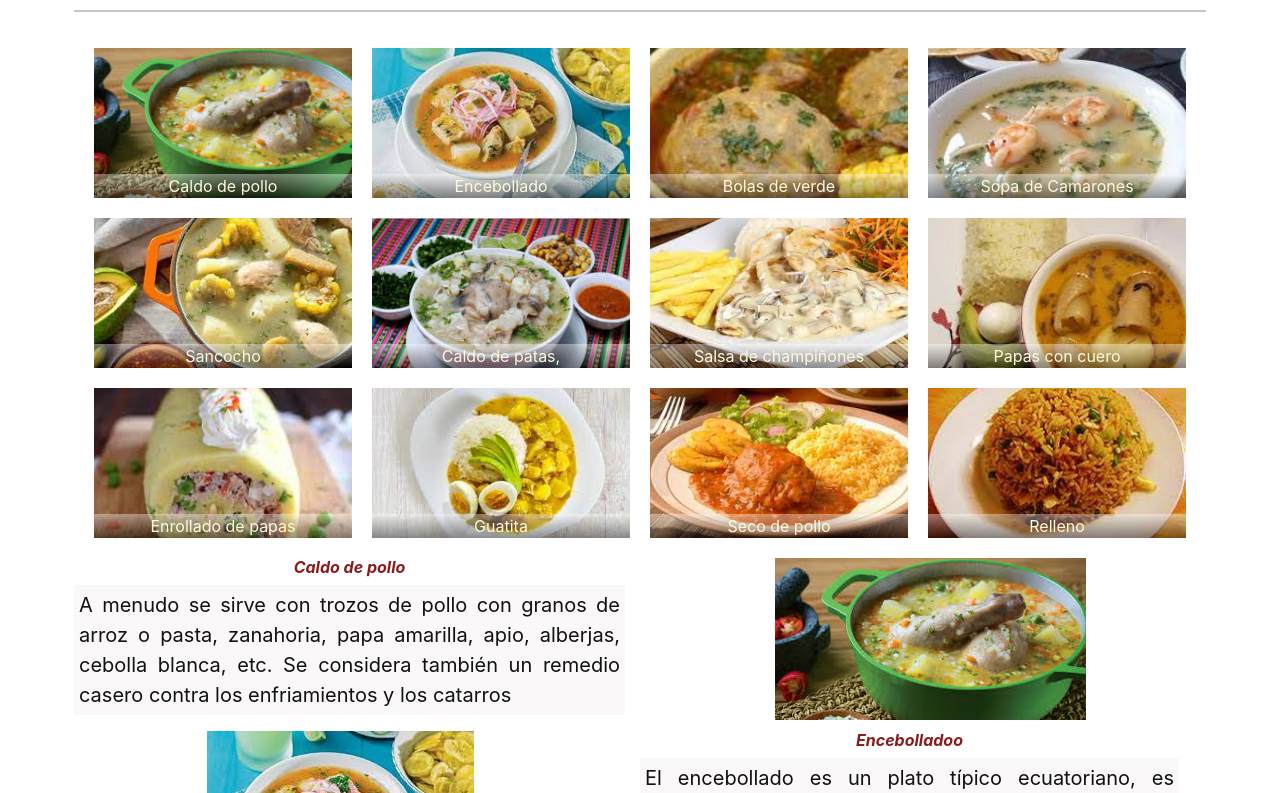
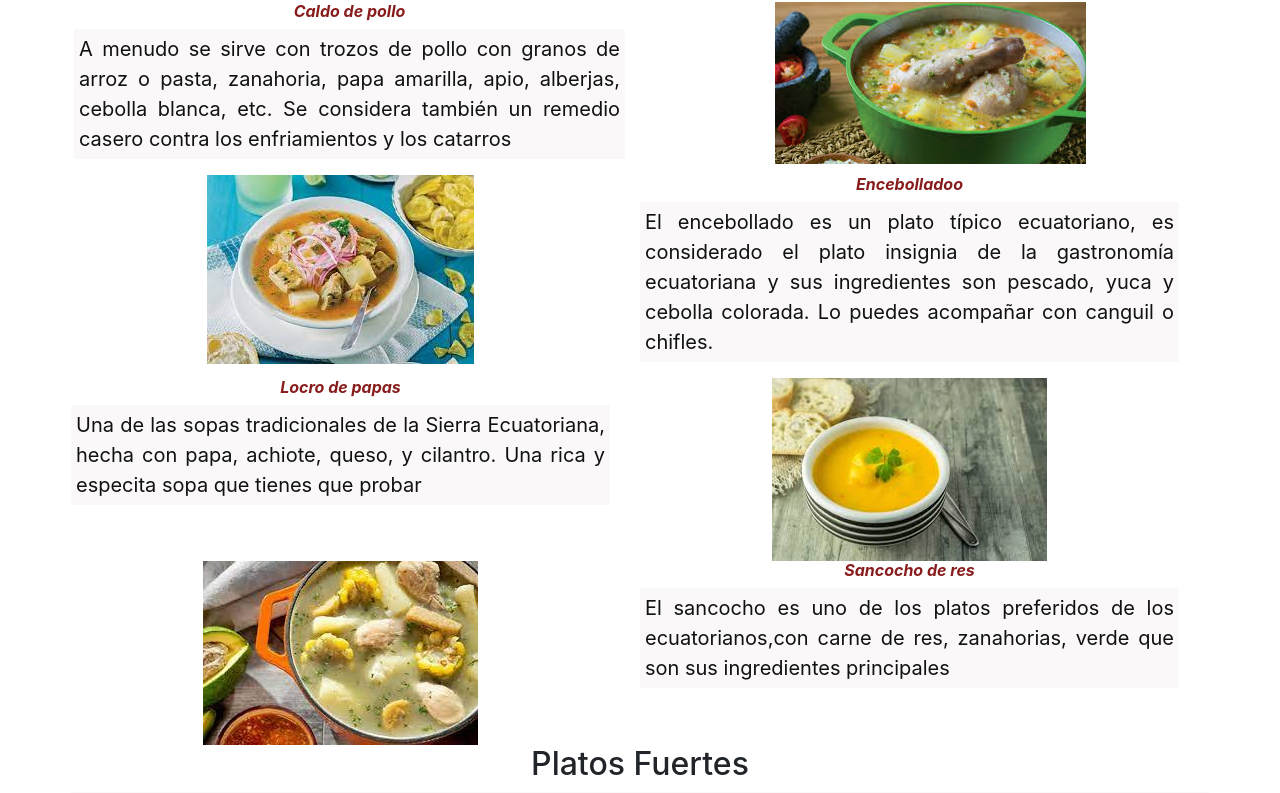
Before and after one commit to PaoNunez/resdei-experiment, a website: page almuerzos.html in a window 1280 px wide. Shown: the part 307-1100 px from the top of the page. Drawn offline with nearby package versions, Linux system fonts and the light colour scheme.

Commit message:
imagenes

```diff
--- a/almuerzos.html
+++ b/almuerzos.html
@@ -87,59 +87,7 @@
     </nav>
     <main>
         <h1>Sopas y Platos Fuertes</h1>
-        <hr>
-        <div class="galery_container">
-            <div class="galery_item">
-                <img src="/static/img/caldo de pollo.jpeg" alt="" class="galery_img">
-                <p class="galery_tittle">Caldo de pollo</p>
-            </div>
-            <div class="galery_item">
-                <img src="/static/img/encebollado.jpeg" alt="" class="galery_img">
-                <p class="galery_tittle">Encebollado</p>
-            </div>
-            <div class="galery_item">
-                <img src="/static/img/bolas de verde.jpeg" alt="" class="galery_img">
-                <p class="galery_tittle">Bolas de verde</p>
-            </div>
-            <div class="galery_item">
-                <img src="/static/img/sopa camaron.jpeg" alt="" class="galery_img">
-                <p class="galery_tittle">Sopa de Camarones</p>
-            </div>
-            <div class="galery_item">
-                <img src="/static/img/sancochos.jpeg" alt="" class="galery_img">
-                <p class="galery_tittle">Sancocho</p>
-            </div>
 
-            <div class="galery_item">
-                <img src="/static/img/caldo de patas.jpeg" alt="" class="galery_img">
-                <p class="galery_tittle">Caldo de patas, </p>
-            </div>
-
-            <div class="galery_item">
-                <img src="/static/img/champiñones.jpeg" alt="" class="galery_img">
-                <p class="galery_tittle">Salsa de champiñones</p>
-            </div>
-            <div class="galery_item">
-                <img src="/static/img/cuero.jpeg" alt="" class="galery_img">
-                <p class="galery_tittle">Papas con cuero</p>
-            </div>
-            <div class="galery_item">
-                <img src="/static/img/enrollado de papa.jpeg" alt="" class="galery_img">
-                <p class="galery_tittle">Enrollado de papas</p>
-            </div>
-            <div class="galery_item">
-                <img src="/static/img/guata.jpeg" alt="" class="galery_img">
-                <p class="galery_tittle">Guatita</p>
-            </div>
-            <div class="galery_item">
-                <img src="/static/img/seco pollo.jpeg" alt="" class="galery_img">
-                <p class="galery_tittle">Seco de pollo</p>
-            </div>
-            <div class="galery_item">
-                <img src="/static/img/relleno.jpeg" alt="" class="galery_img">
-                <p class="galery_tittle">Relleno</p>
-            </div>
-        </div>
         <div class="especificaciones">
             <div class="row">
                 <div class="col-sm-6">
```
Also changed, not shown: beneficios.html (+6 -4 lines), index.html (+6 -3 lines).
